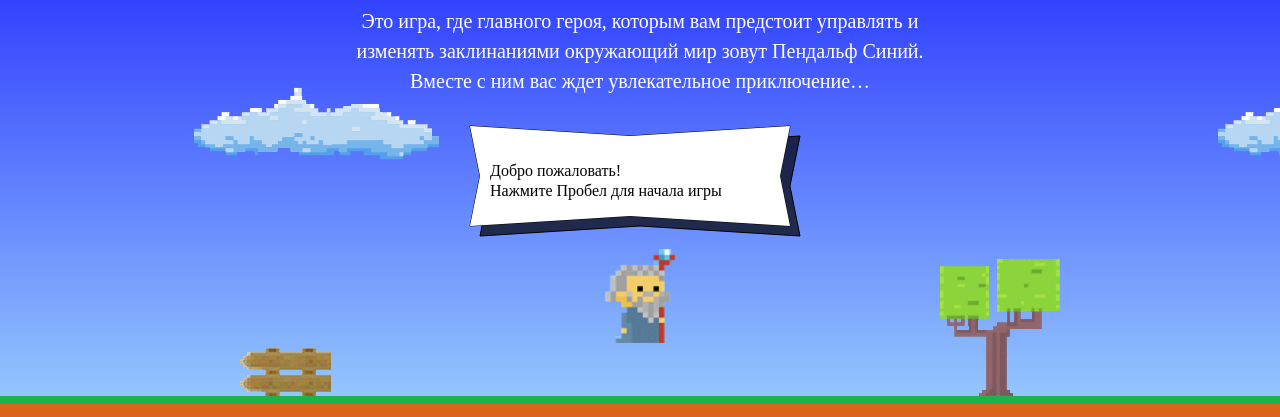
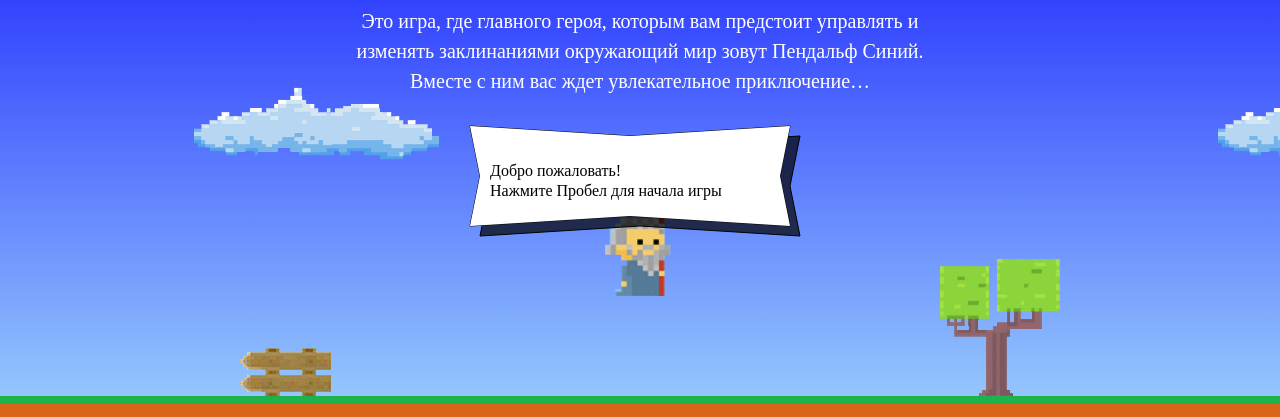
Before and after one commit to antonesav/1101501-code-and-magick-17, a website: page index.html in a window 1280 px wide. Shown: the part 203-620 px from the top of the page. Drawn offline with Linux system fonts and the light colour scheme; a web font is replaced by a local one.

Commit message:
Исправление положения мага по высоте

```diff
--- a/index.html
+++ b/index.html
@@ -207,8 +207,8 @@
 
   //Положение мага по вертикали
   var getWizardY = function (height) {
-    return height * (2/3) - getWizardHeight()/2;
-  }
+    return height * (2/3) - getWizardHeight();
+  };
 </script>
 <script src="js/game.js"></script>
 </body>
```
